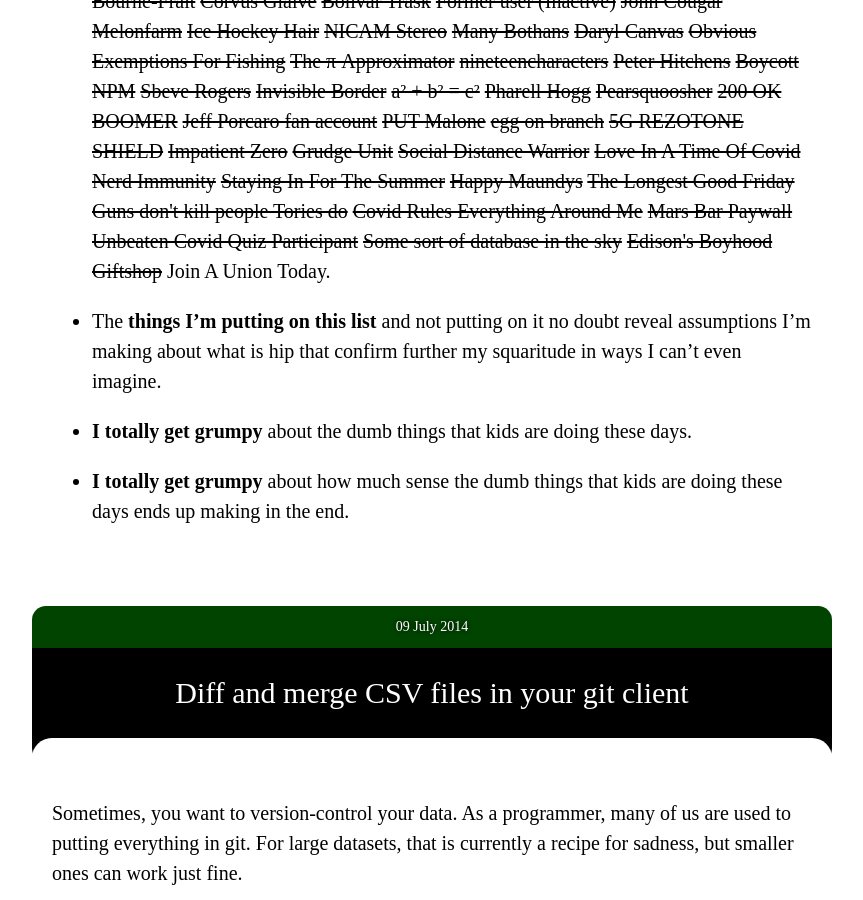
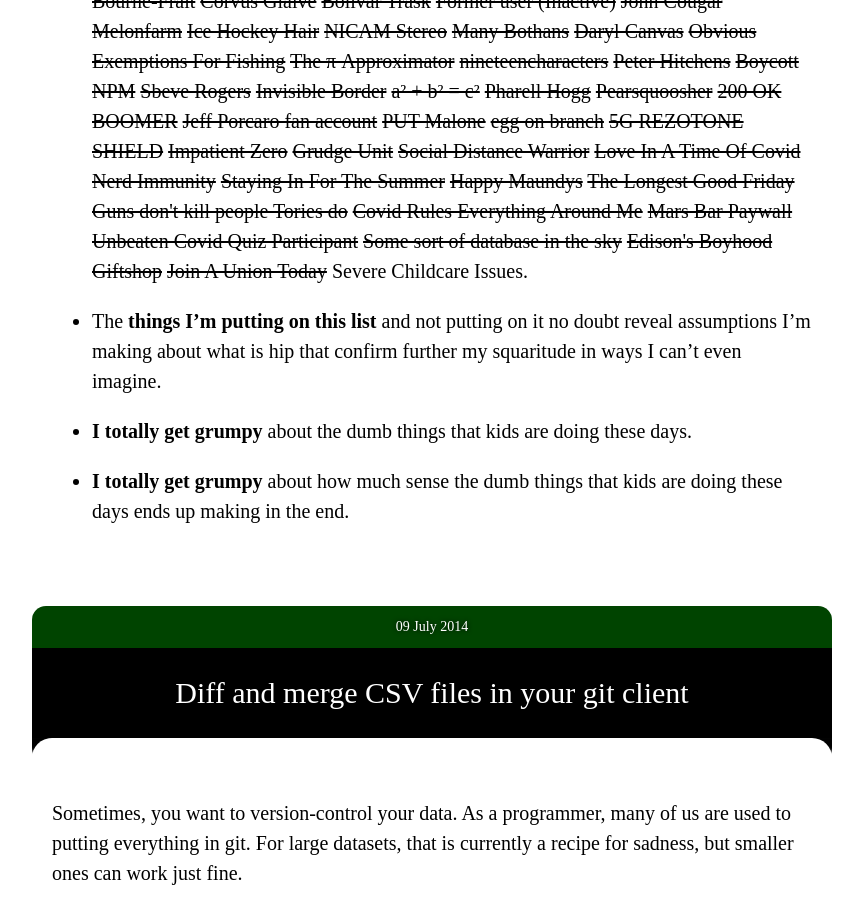
Before and after one commit to paulfitz/paulfitz.github.io, a Jekyll site: the page built from index.html, in a window 1280 px wide and 900 px high, scrolled down 22191 px. Shown: the whole window, without its empty margins (208-1071 px from the left). Built offline with Jekyll 4.4.1, drawn with Linux system fonts in a browser that asks for light colours; nearby versions of some CDN libraries.

Commit message:
add a pikesleyism

```diff
--- a/_data/pikes.json
+++ b/_data/pikes.json
@@ -217,5 +217,6 @@
   "Unbeaten Covid Quiz Participant",
   "Some sort of database in the sky",
   "Edison&#39;s Boyhood Giftshop",
-  "Join A Union Today"
+  "Join A Union Today",
+  "Severe Childcare Issues"
 ]
```
